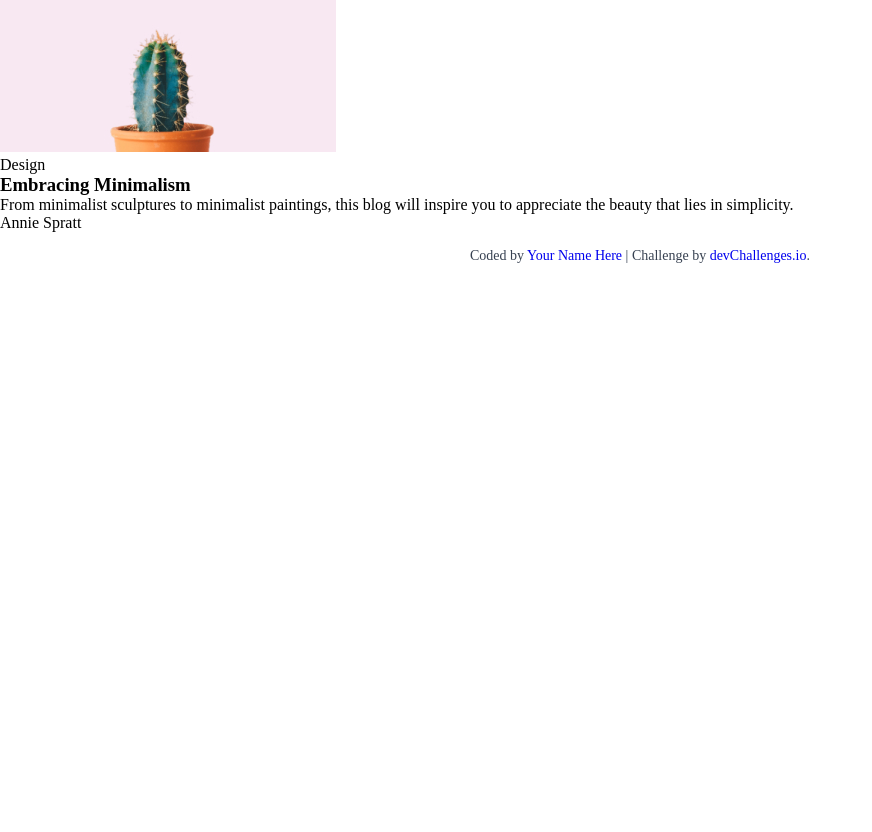
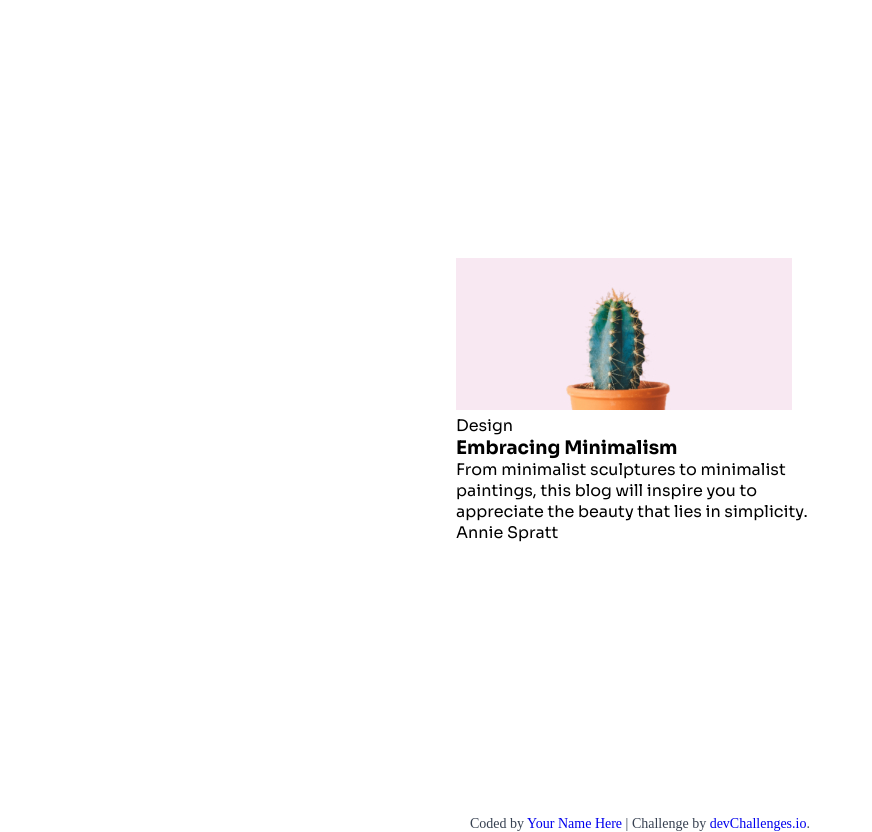
Before and after one commit to saif001ali/Minimal-blog-card, a plain HTML site: page index.html in a window 1280 px wide. Shown: the whole page, without its empty margins (0-872 px from the left). Before the commit the page ends 800 px from the top, so only its background shows below. Drawn offline with Linux system fonts and the light colour scheme.

Commit message:
font added and card aligned

```diff
--- a/index.html
+++ b/index.html
@@ -27,8 +27,19 @@
     }
 
     body {
+
+    }
+
+    main {
       max-width: 1280px;
       height: 100vh;
+      display: flex;
+      justify-content: center;
+      align-items: center;
+    }
+
+    .card {
+      max-width: 368px;
     }
 
     .author-info {
@@ -46,6 +57,7 @@
 
 <body>
 
+  <main class="sora-font">
     <div class="card">
       <img src="resources/Cactus.jpg" alt="Showing a Cactus Image">
       <p class="tag">Design</p>
@@ -53,11 +65,16 @@
       <p class="short-description">From minimalist sculptures to minimalist paintings, this blog will inspire you to appreciate the beauty that lies in simplicity.</p>
       <p class="author">Annie Spratt</p>
     </div>
+  </main>
 
+  <footer>
     <div class="author-info">
       Coded by <a href="#">Your Name Here</a> | Challenge by
       <a href="https://www.devchallenges.io?ref=challenge" target="_blank">devChallenges.io</a>.
     </div>
+  </footer>
+
 </body>
 
+
 </html>
```
Lines whose indentation alone changed are shown as unchanged.
